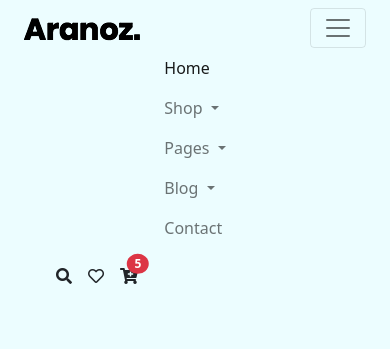
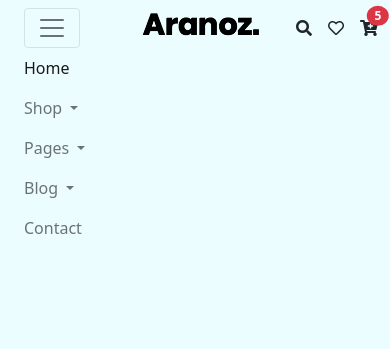
Before and after one commit to Rakib0101/aranoz, a plain HTML site: page index.html in a window 390 px wide. Shown: the top 349 px of the page. Drawn offline with Linux system fonts and the light colour scheme.

Commit message:
responsive menu

```diff
--- a/index.html
+++ b/index.html
@@ -16,10 +16,13 @@
 </head>
 <body>
     <header style="background-color: #ECFDFF;">
-        <div class="container">
-            <nav class="navbar navbar-expand-lg navbar-light">
-                <div class="container-fluid">
+        <div class="container d-flex justify-content-between flex-wrap">
+            <nav class="navbar navbar-expand-lg navbar-light w-75">
+                <div class="container-fluid d-flex flex-sm-row flex-row-reverse align-items-start justify-content-between">
+                  <div class="logo">
                     <a class="navbar-brand" href="#"><img src="img/logo.webp" alt=""></a>
+                  </div>
+                  <div class="main-menu">
                     <button class="navbar-toggler" type="button" data-bs-toggle="collapse" data-bs-target="#navbarNavDropdown" aria-controls="navbarNavDropdown" aria-expanded="false" aria-label="Toggle navigation">
                       <span class="navbar-toggler-icon"></span>
                     </button>
@@ -63,9 +66,12 @@
                         </li>
                       </ul>
                     </div>
+                  </div>
+                </div>
+            </nav>
             <!-- navigation icons part -->
-                  <div>
-                      <ul class="d-flex pt-3">
+            <div class="w-25">
+              <ul class="d-flex pt-3 justify-content-end">
                   <a class="pe-3 text-dark" href=""><i class="fas fa-search"></i></a>
                   <a class="pe-3 text-dark" href=""><i class="far fa-heart"></i></a></li>
                   <a class="text-dark" href=""><i class="fas fa-cart-plus"></i><span class="position-absolute top-10 start-10 translate-middle badge rounded-circle bg-danger">5<span class="visually-hidden">unread messages</span>
@@ -74,8 +80,6 @@
                 </li>
               </ul>
           </div>
-                </div>
-              </nav>
         </div>
     </header>
     <!-- main banner section -->
@@ -363,7 +367,7 @@
                   </div>
                 </div>
               </div>
-              <div class="row">
+              <div class="row mb-3">
                 <div class="col-lg-3 col-md-4 col-sm-6">
                   <div class="single-product-item">
                     <img class="img-fluid" src="img/xproduct_1.png" alt="">
@@ -473,7 +477,7 @@
                   </div>
                 </div>
               </div>
-              <div class="row">
+              <div class="row mb-3">
                 <div class="col-lg-3 col-md-4 col-sm-6">
                   <div class="single-product-item">
                     <img class="img-fluid" src="img/xproduct_1.png" alt="">
```
Lines whose indentation alone changed are shown as unchanged.
